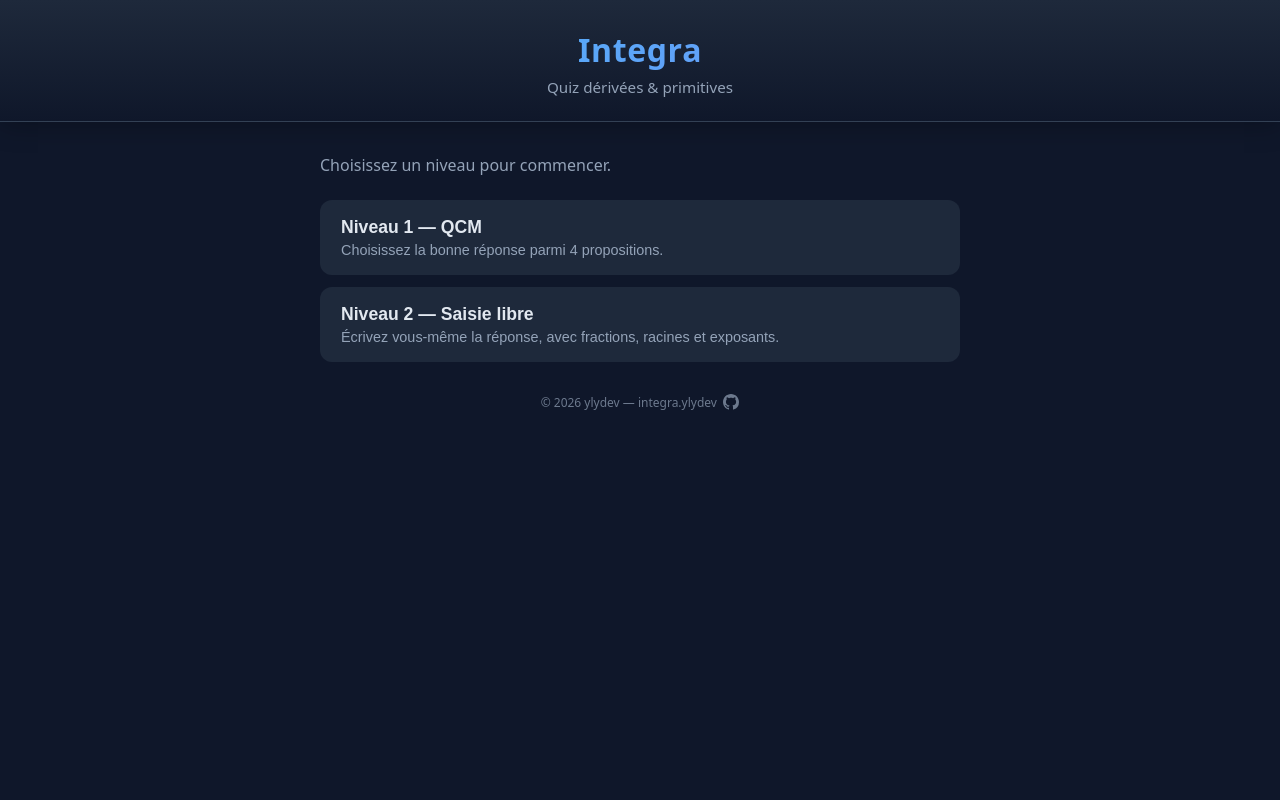
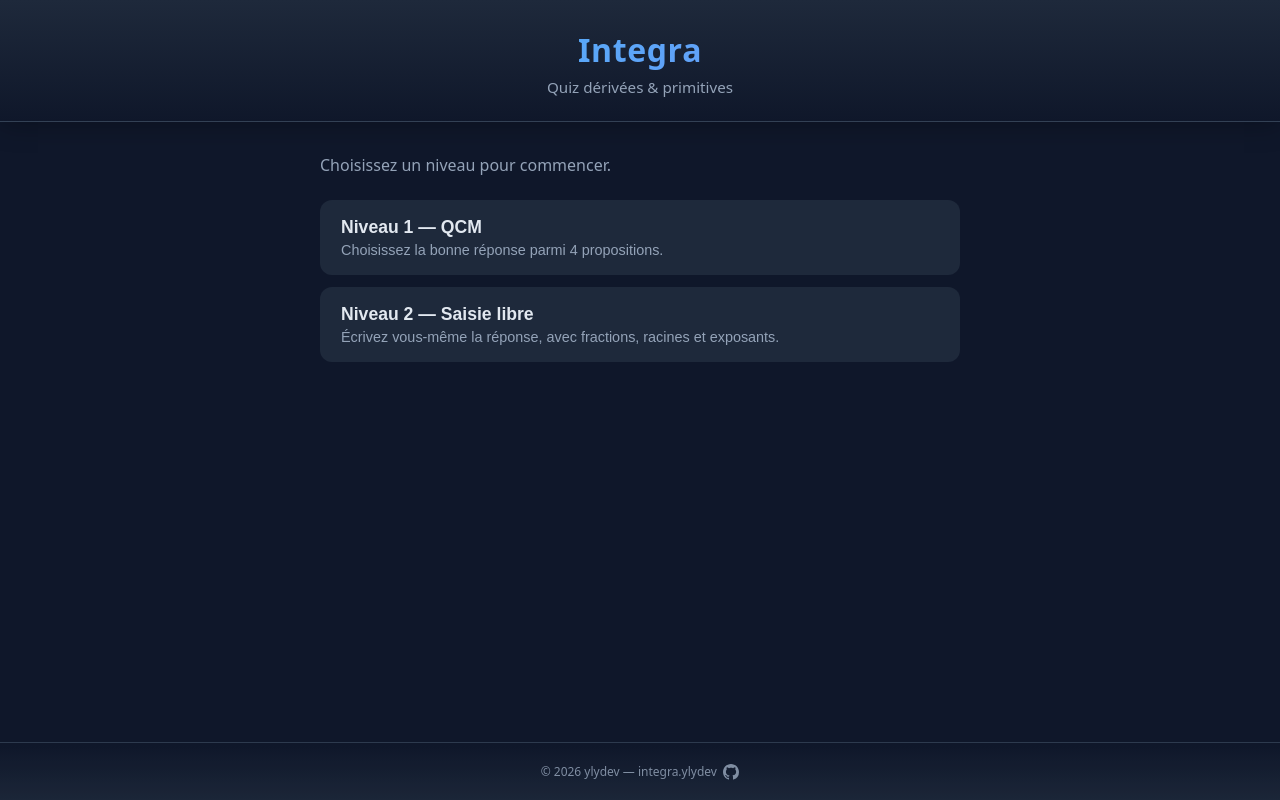
Before and after one commit to YannLeBezvoet/Integra, a website built with Vite: page index.html in a window 1280 px wide. Built offline with nearby package versions, Linux system fonts and the light colour scheme.

Commit message:
style: adjust body padding and enhance site footer layout and appearance

```diff
--- a/src/style.css
+++ b/src/style.css
@@ -23,7 +23,7 @@ body {
   display: flex;
   flex-direction: column;
   align-items: center;
-  padding: 0 1rem 2rem;
+  padding: 0 1rem;
   overflow-x: hidden;
 }
 
@@ -56,17 +56,20 @@ body {
 }
 
 .site-footer {
-  width: 100%;
-  max-width: 640px;
+  width: 100vw;
+  box-sizing: border-box;
+  margin: auto calc(50% - 50vw) 0;
+  padding: 1.25rem 1rem;
   display: flex;
   align-items: center;
   justify-content: center;
   gap: 0.4rem;
   text-align: center;
+  background: linear-gradient(0deg, var(--color-surface), var(--color-bg));
+  border-top: 1px solid #334155;
   color: var(--color-muted);
   font-size: 0.75rem;
-  margin-top: 2rem;
-  opacity: 0.7;
+  opacity: 0.85;
 }
 
 .github-link {
```
